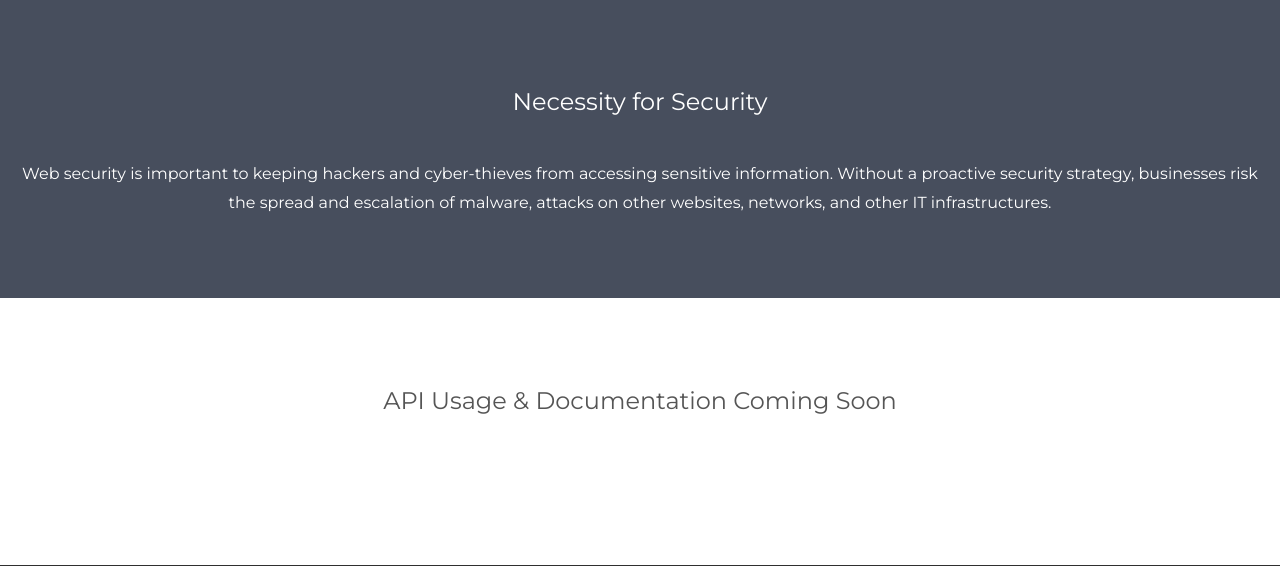
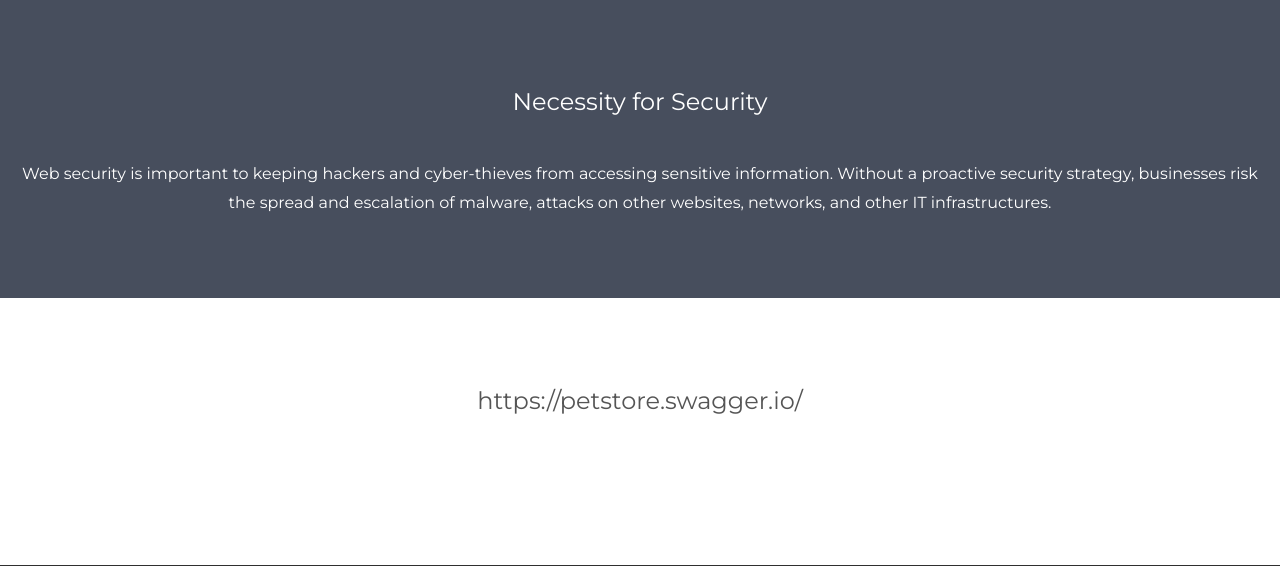
Before and after one commit to rakesht2499/Blacklisting, a Python web app: template blacklisting/templates/index.html in a window 1280 px wide. Shown: the part 910-1476 px from the top of the page. Run offline with Jinja, Linux system fonts and the light colour scheme; the template is opened without the code that fills it, so the values that code supplies are empty; some libraries are stand-ins or nearby versions.

Commit message:
Update index.html

```diff
--- a/blacklisting/templates/index.html
+++ b/blacklisting/templates/index.html
@@ -84,7 +84,7 @@
 </div>
 
 <div class="container-fluid bg-3 text-center">
-  <h3 class="margin">API Usage & Documentation Coming Soon</h3><br>
+  <h3 class="margin">https://petstore.swagger.io/</h3><br>
 </div>
 
 <footer class="container-fluid bg-4 text-center">
```
